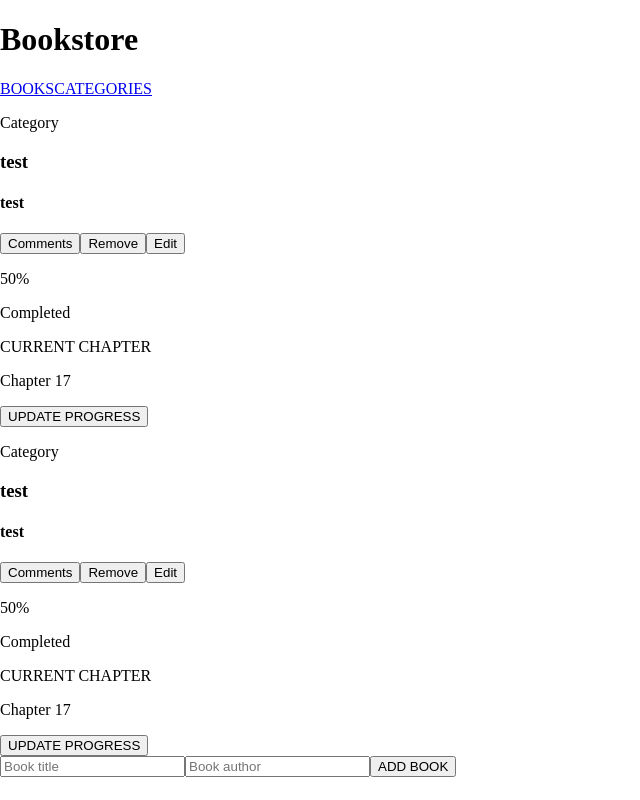
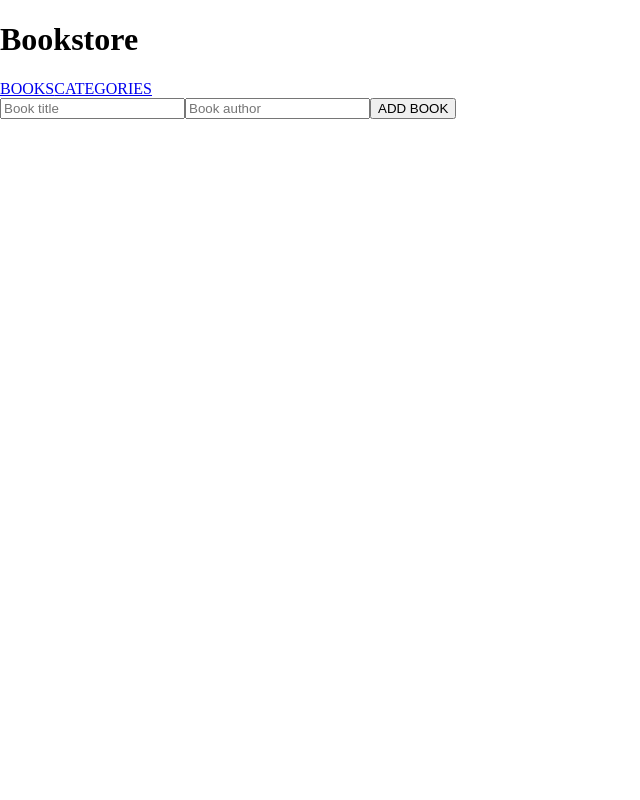
Before and after one commit to ha-manel/Bookstore, a React (Create React App) app: page /#/ in a window 1280 px wide. Shown: the whole page, without its empty margins (0-640 px from the left). Built offline with nearby package versions, Linux system fonts and the light colour scheme.

Commit message:
Display books from redux store

```diff
--- a/src/components/BooksList.jsx
+++ b/src/components/BooksList.jsx
@@ -1,36 +1,16 @@
-import React, { useState } from 'react';
+import React from 'react';
+import { useSelector } from 'react-redux';
+import Form from './Form';
 import Book from './Book';
-import Form from './Form';
 
 const BooksList = () => {
-  const [booksList, setBooksList] = useState([
-    {
-      id: 1,
-      title: 'test',
-      author: 'test',
-    },
-    {
-      id: 2,
-      title: 'test',
-      author: 'test',
-    },
-  ]);
-
-  const addNewBook = (title, author) => {
-    const book = {
-      id: booksList.length + 1,
-      title,
-      author,
-    };
-    setBooksList([...booksList, book]);
-  };
-
+  const books = useSelector((state) => state.books);
   return (
     <section id="books-page">
-      {booksList.map((book) => (
-        <Book key={book.id} title={book.title} author={book.author} />
+      {books.map((book) => (
+        <Book key={book.id} id={book.id} title={book.title} author={book.author} />
       ))}
-      <Form addNewBook={addNewBook} />
+      <Form />
     </section>
   );
 };
```
